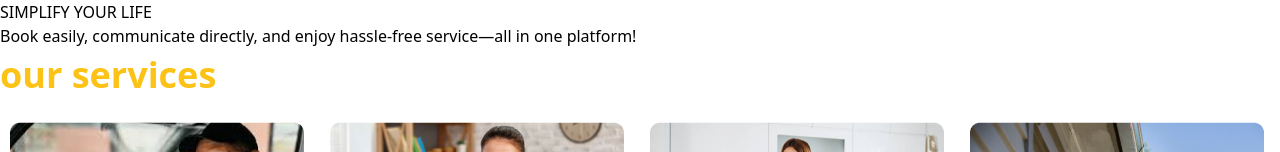
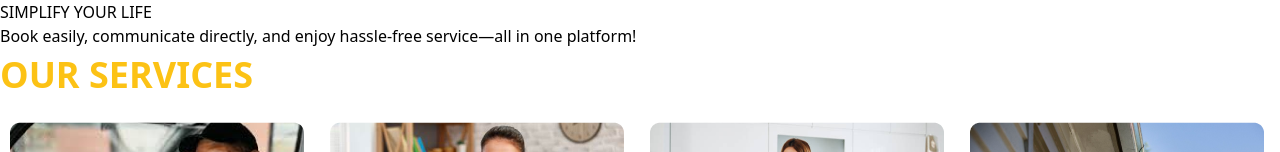
Before and after one commit to VirtusaMax/service-me-front-end, a React (Vite) app: page / in a window 1280 px wide. Shown: the part 3798-3950 px from the top of the page. Built offline with nearby package versions, Linux system fonts and the light colour scheme.

Commit message:
about-section_completed

```diff
--- a/src/section/about/AboutUs.jsx
+++ b/src/section/about/AboutUs.jsx
@@ -4,8 +4,8 @@ import aboutUsData from "../../data/aboutUsData.json";
 
 const AboutUs = () => {
   return (
-    <section className="bg-F6F1F1 text-left p-8">
-      <h2 className="text-3xl font-bold mt-28 mb-2 text-yellow-400">ABOUT US</h2>
+    <section className="bg-[#F6F1F1] text-left p-8">
+      <h2 className="font-bold mt-28 mb-2 text-4xl text-yellow-400">ABOUT US</h2>
       <div className="bg-yellow-400 mt-5 rounded-lg shadow-lg p-6 grid gird-col-1 sm:grid-cols-2 xl:grid-cols-4 mx-auto">
         {aboutUsData.map((item, index) => (
           <div key={index} className="sm:text-left max-w-[282px] m-8">
--- a/src/section/service/Services.jsx
+++ b/src/section/service/Services.jsx
@@ -79,7 +79,7 @@ const Services = () => {
 
   return (
     <div className="relative m-2 p-8">
-      <div className="mt-5 m-2">
+      <div className="mt-5 m-1">
         <p
           style={{
             fontSize: "36px",
@@ -89,7 +89,7 @@ const Services = () => {
             marginBottom: "20px",
           }}
         >
-          our services
+          OUR SERVICES
         </p>
         <Slider {...settings}>
           {serviceCardData.map((d, index) => (
```
